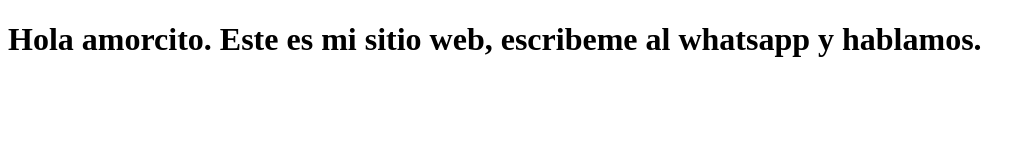
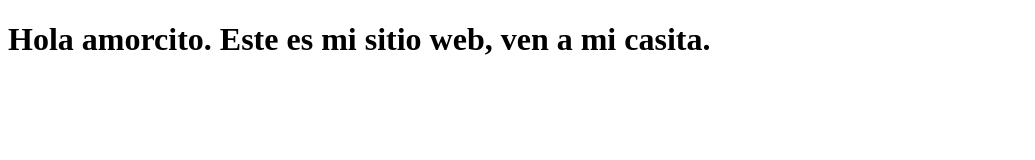
Before and after one commit to marcelaa2/proyectoDemoCursoPrework, a plain HTML site: page index.html in a window 1280 px wide. Shown: the whole page, without its empty margins (0-1035 px from the left). Drawn offline with Linux system fonts and the light colour scheme.

Commit message:
cambios agregamos texto

```diff
--- a/index.html
+++ b/index.html
@@ -9,7 +9,7 @@
 </head>
 <body>
     <h1>
-        Hola amorcito. Este es mi sitio web, escribeme al whatsapp y hablamos.
+        Hola amorcito. Este es mi sitio web, ven a mi casita.
     </h1>
 </body>
 </html>
```
